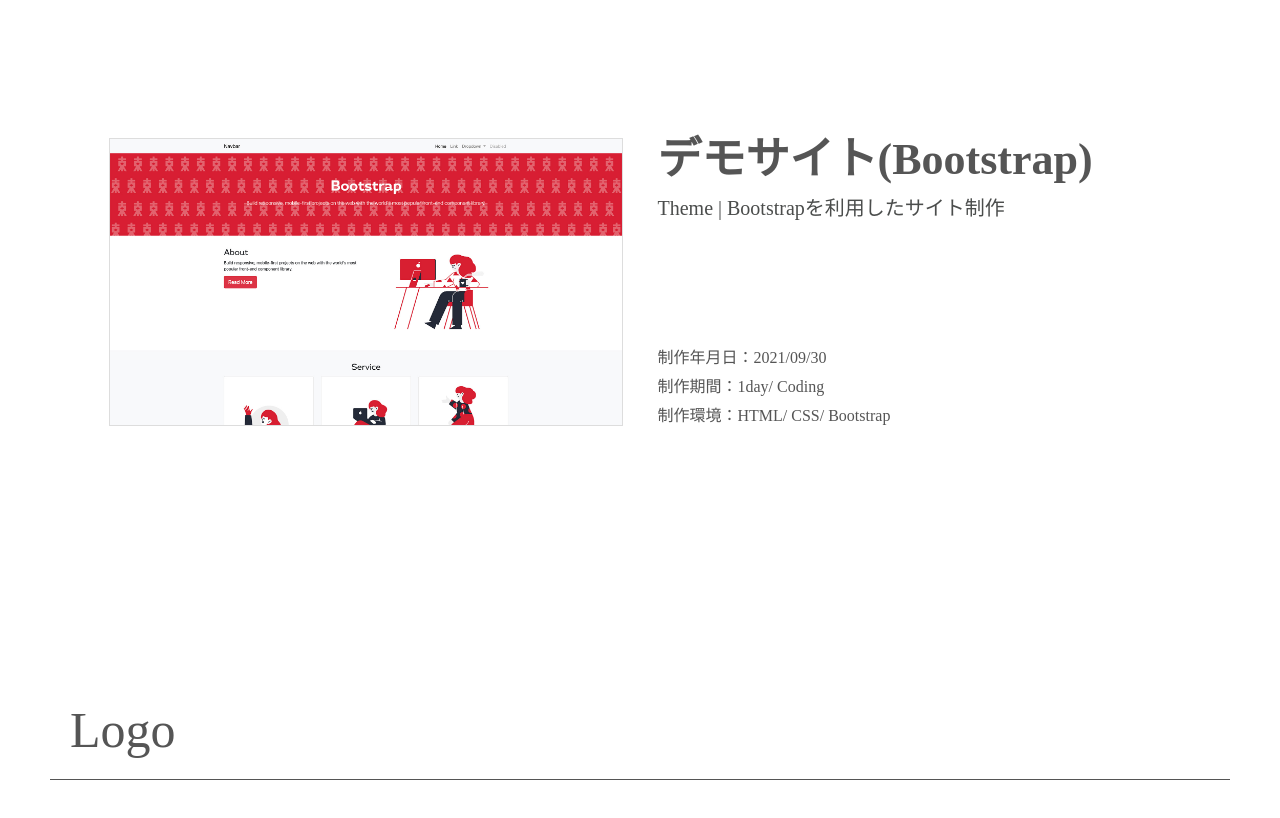
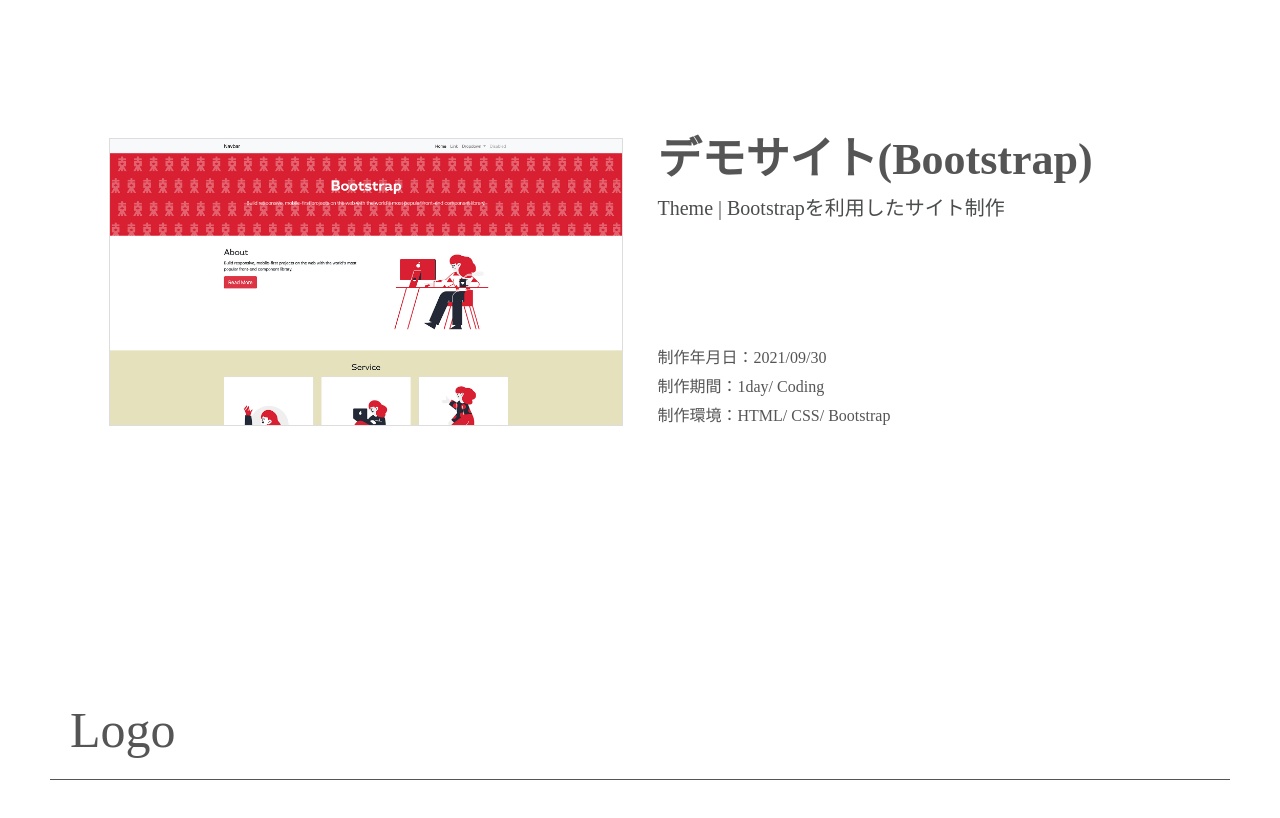
Before and after one commit to rio0614/portfolio, a plain HTML site: page index.html in a window 1280 px wide. Shown: the part 2020-2838 px from the top of the page. Drawn offline with nearby package versions, Linux system fonts and the light colour scheme.

Commit message:
change siteVisual image for bootstrap

```diff
--- a/index.html
+++ b/index.html
@@ -90,7 +90,7 @@
           </li>
           <li class="webContentsList">
             <div class="webVisual">
-              <a href="web.html#bootstrap"><img src="images/siteVisual_bootstrap01.jpg" alt="bootstrapを利用したサイト制作"></a>
+              <a href="web.html#bootstrap"><img src="images/siteVisual_bootstrap.jpg" alt="bootstrapを利用したサイト制作"></a>
             </div>
             <div class="webInfo">
               <div class="webTitle">
```
Also changed, not shown: web.html (+1 -1 lines), images/siteVisual_bootstrap.jpg (added), images/siteVisual_bootstrap01.jpg (deleted).
